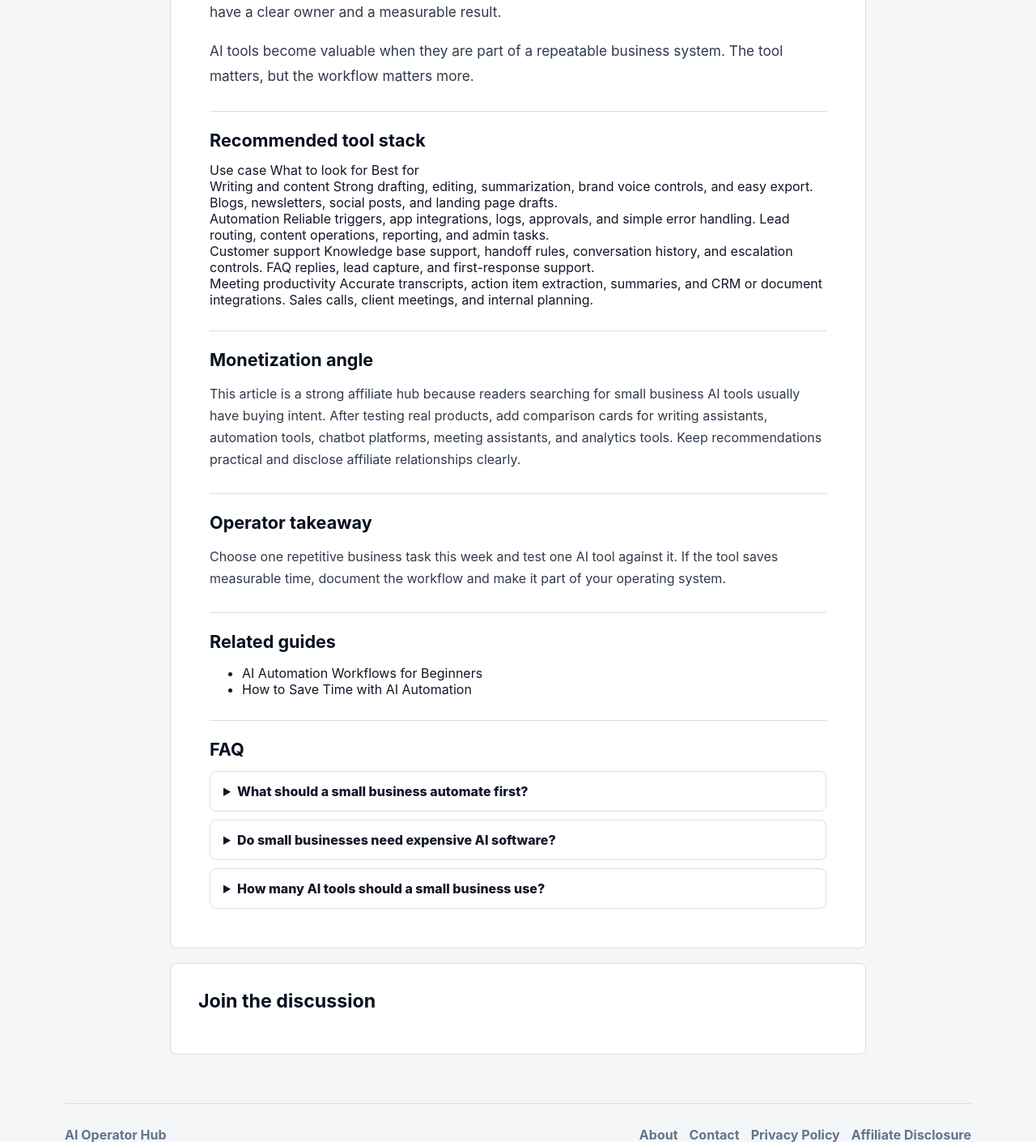
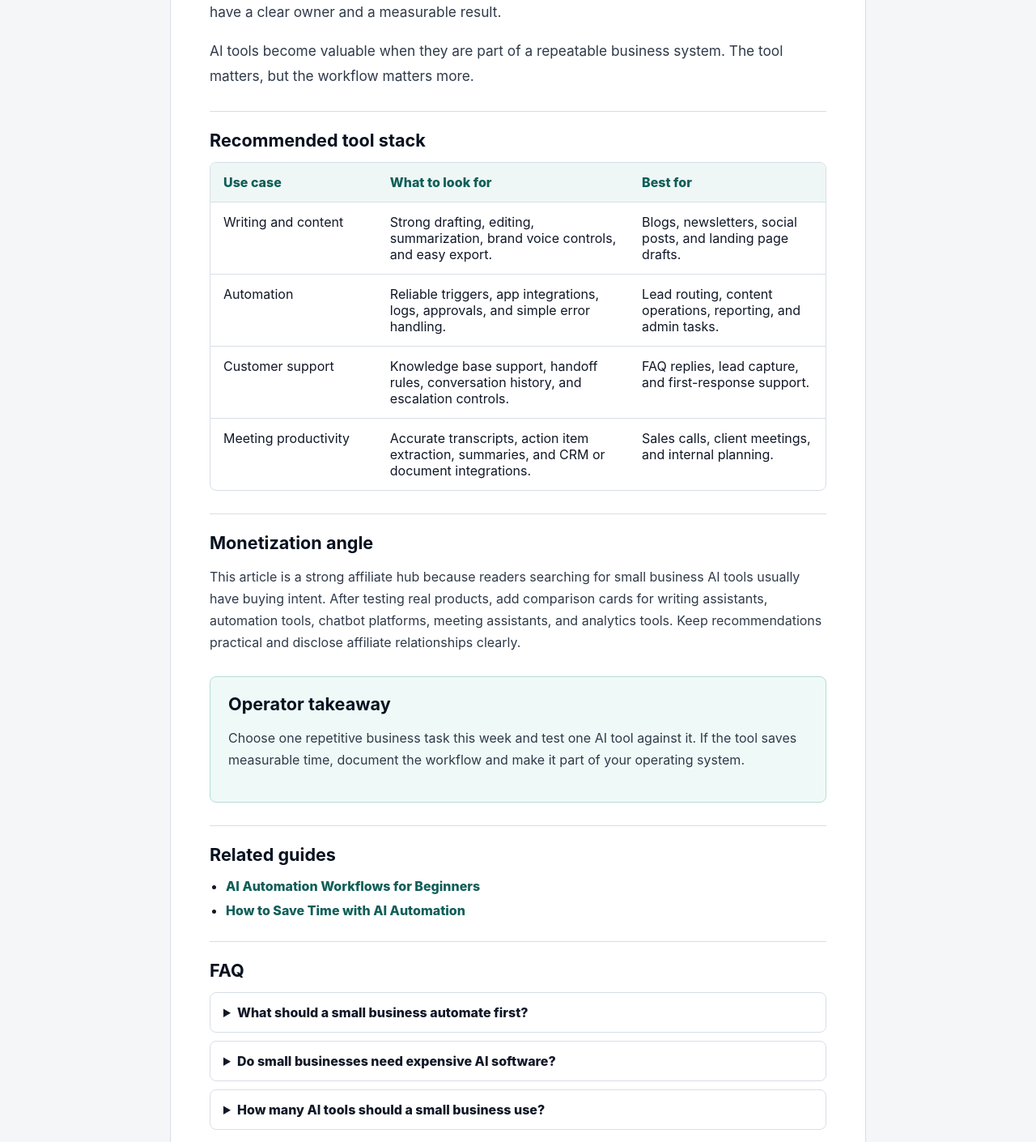
Before and after one commit to louisayasmine2-sketch/disqus-dashboard, a Flask app: page /article/best-ai-tools-for-small-business in a window 1280 px wide. Shown: the part 1651-3061 px from the top of the page at 81% size. Run offline with Flask 3, Linux system fonts and the light colour scheme; data that the repository does not hold is empty; some libraries are stand-ins or nearby versions.

Commit message:
Add files via upload

```diff
--- a/static/style.css
+++ b/static/style.css
@@ -377,6 +377,50 @@ h2 {
     line-height: 1.7;
 }
 
+.tool-table {
+    display: grid;
+    gap: 0;
+    border: 1px solid var(--line);
+    border-radius: 8px;
+    overflow: hidden;
+}
+
+.tool-row {
+    display: grid;
+    grid-template-columns: 0.9fr 1.4fr 1fr;
+    gap: 16px;
+    border-top: 1px solid var(--line);
+    padding: 14px 16px;
+}
+
+.tool-row:first-child {
+    border-top: 0;
+}
+
+.tool-head {
+    background: #eef7f5;
+    color: var(--accent-dark);
+    font-weight: 800;
+}
+
+.cta-panel {
+    border: 1px solid #b6ddd7;
+    border-radius: 8px;
+    background: #effaf8;
+    padding: 22px;
+}
+
+.related-list {
+    display: grid;
+    gap: 10px;
+    padding-left: 20px;
+}
+
+.related-list a {
+    color: var(--accent-dark);
+    font-weight: 800;
+}
+
 .comment-section {
     margin-top: 18px;
     padding: clamp(20px, 4vw, 34px);
@@ -476,6 +520,11 @@ h2 {
         grid-template-columns: 1fr;
     }
 
+    .tool-row {
+        grid-template-columns: 1fr;
+        gap: 6px;
+    }
+
     .stats {
         width: 100%;
     }
```
